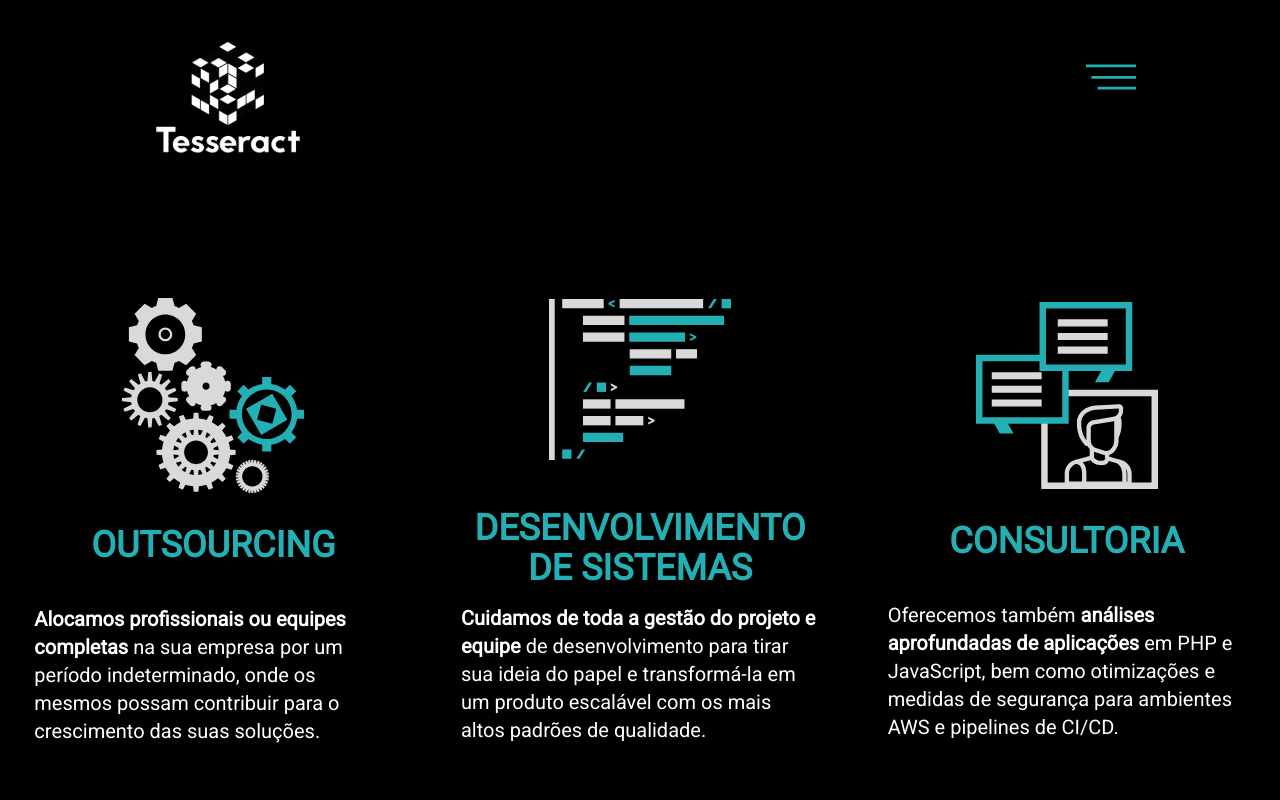
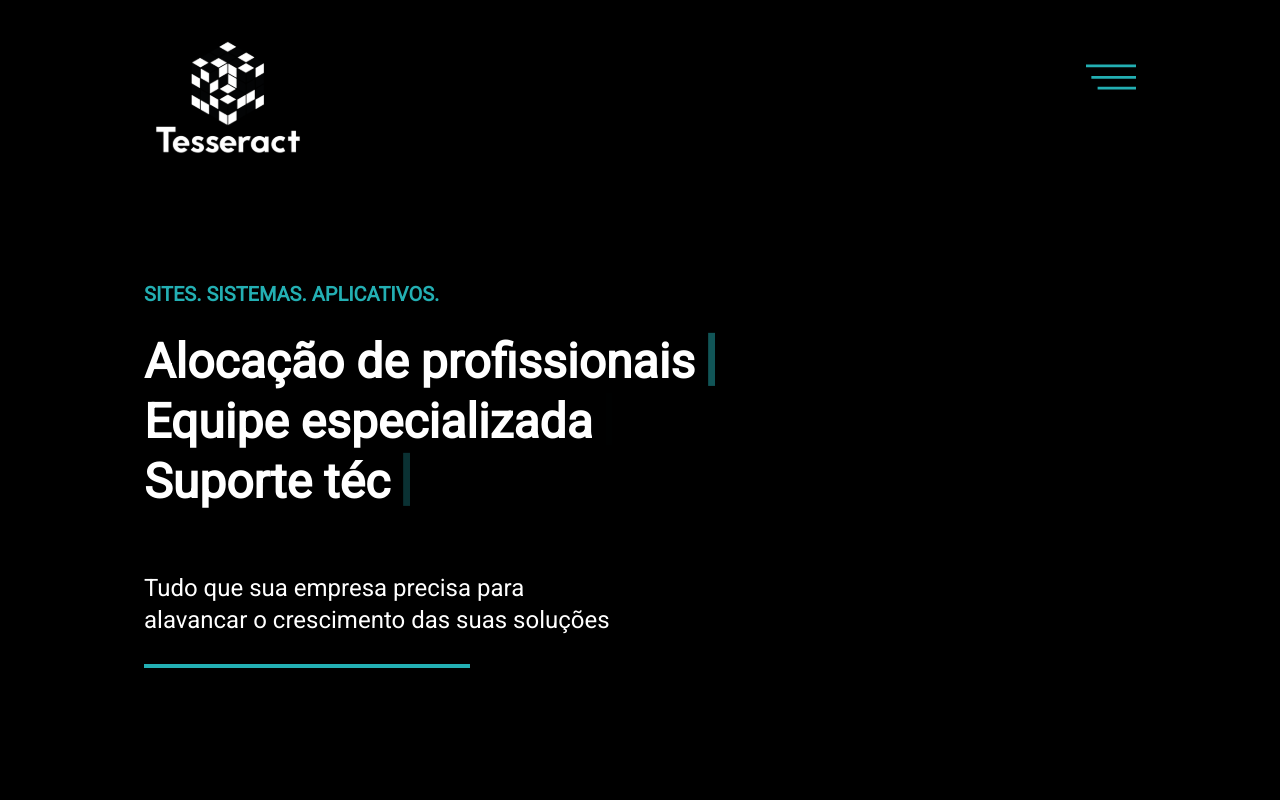
Before and after one commit to grupotesseract/grupotesseract.com.br, a Next.js app: page / in a window 1280 px wide. Shown: the top 800 px of the page. Built offline with nearby package versions, Linux system fonts and the light colour scheme.

Commit message:
feat(presentation): Creates the home page presentation component.

```diff
--- a/app/components/Header.tsx
+++ b/app/components/Header.tsx
@@ -7,7 +7,7 @@ export default function Header() {
       <div className="flex justify-between absolute pl-24 m-8">
         <Logo width={200} height={100} />
       </div>
-      <div>
+      <div className="h-200">
         <Menu />
       </div>
     </>
--- a/app/components/Menu.tsx
+++ b/app/components/Menu.tsx
@@ -8,7 +8,7 @@ export default function Menu() {
   const [openMenu, setOpenMenu] = useState(false);
 
   return (
-    <div className="flex justify-end">
+    <div className="flex justify-end h-850">
       <div
         className={!openMenu ? 'pt-16 pr-36 pb-24' : 'hidden'}
         onClick={() => setOpenMenu(!openMenu)}
--- /dev/null
+++ b/app/components/Presentation.tsx
@@ -0,0 +1,53 @@
+import Typewriter from './Typewriter';
+
+export default function Presentation() {
+  const sectionData = [
+    {
+      text: 'Alocação de profissionais',
+      hiddenCursor: false,
+      delay: 0,
+      textClass: 'mb-4',
+      key: '1',
+    },
+    {
+      text: 'Equipe especializada',
+      hiddenCursor: false,
+      delay: 2800,
+      textClass: 'mb-4',
+      key: '2',
+    },
+    {
+      text: 'Suporte técnico',
+      hiddenCursor: false,
+      delay: 4800,
+      key: '3',
+    },
+  ];
+  return (
+    <>
+      <div className="flex flex-col items-start w-full h-550">
+        <h2 className="flex flex-col justify-start items-start w-full pt-20 pl-36 pb-5 text-xl text-lightBlue font-semibold uppercase">
+          Sites. Sistemas. Aplicativos.
+        </h2>
+        <div className="flex flex-col justify-start items-start w-full h-560 pl-36 text-5xl text-white font-black">
+          {sectionData.map(function (item) {
+            return (
+              <Typewriter
+                text={item.text}
+                hiddenCursor={item.hiddenCursor}
+                delay={item.delay}
+                textClass={item.textClass}
+                key={item.key}
+              />
+            );
+          })}
+          <p className="w-480 pt-16 text-2xl font-normal pb-7">
+            Tudo que sua empresa precisa para alavancar o crescimento das suas
+            soluções
+          </p>
+          <div className="w-326 border-2 border-lightBlue"></div>
+        </div>
+      </div>
+    </>
+  );
+}
--- /dev/null
+++ b/app/components/Typewriter.tsx
@@ -0,0 +1,38 @@
+'use client';
+
+import { useEffect, useState } from 'react';
+
+interface TypewriterProps {
+  text: string;
+  hiddenCursor?: boolean;
+  delay: number;
+  textClass?: string;
+}
+export default function Typewriter(props: TypewriterProps) {
+  const [text, setText] = useState('');
+  const [visibleCursor, setVisibleCursor] = useState(false);
+
+  const escreverNaTela = (text: string, i = 0) => {
+    if (i < text.length) {
+      setVisibleCursor(true);
+
+      setText(text.slice(0, i + 1));
+      setTimeout(() => escreverNaTela(text, i + 1), 100);
+    } else if (i >= text.length && props.hiddenCursor) {
+      setVisibleCursor(false);
+    }
+  };
+
+  useEffect(() => {
+    setTimeout(() => escreverNaTela(props.text), props?.delay ?? 200);
+  }, []);
+
+  return (
+    <div>
+      {text}
+      {visibleCursor && (
+        <span className="animate-animar-cursor md:text-6xl ml-2">|</span>
+      )}
+    </div>
+  );
+}
--- a/app/page.tsx
+++ b/app/page.tsx
@@ -1,3 +1,4 @@
+import Presentation from './components/Presentation';
 import Footer from './components/Footer';
 import Header from './components/Header';
 import Section from './components/Section';
@@ -9,6 +10,7 @@ export default function Home() {
       <header>
         <Header />
       </header>
+      <Presentation />
       <main className="flex min-h-screen flex-col items-center justify-center">
         <section className="min-w-full">
           <div className="min-w-full">
--- a/tailwind.config.js
+++ b/tailwind.config.js
@@ -7,13 +7,20 @@ module.exports = {
     './app/**/*.{js,ts,jsx,tsx,mdx}',
   ],
   theme: {
+    extend: {
     width: {
-      '358': '22.375rem'
+      '326': '20.375rem',
+      '358': '22.375rem',
+      '480': '30rem',
     },
     height: {
+      '42': '2.625rem',
+      '112': '7rem',
+      '200': '12.5rem',
       '404': '25.25rem',
-      '42': '2.625rem',
-      '112': '7rem'
+      '550': '34.375rem',
+      '560': '35rem',
+      '850': '53.125rem',
     },
     blur: {
       '1': '1px'
@@ -21,13 +28,25 @@ module.exports = {
     colors: {
       lightBlue: '#23AFB3',
       gray: '#D9D9D9',
-      extend: {
       backgroundImage: {
         'gradient-radial': 'radial-gradient(var(--tw-gradient-stops))',
         'gradient-conic':
           'conic-gradient(from 180deg at 50% 50%, var(--tw-gradient-stops))',
         },
     },
+    keyframes: {
+      'animar-cursor': {
+        '0%': {
+          color: '#23AFB3',
+        },
+        '100%': {
+          color: 'rgba(0,0,0,0)'
+        },
+      },
+    },
+    animation: {
+      'animar-cursor': 'animar-cursor .8s infinite',
+    },
   },
 },
   plugins: [],
```
